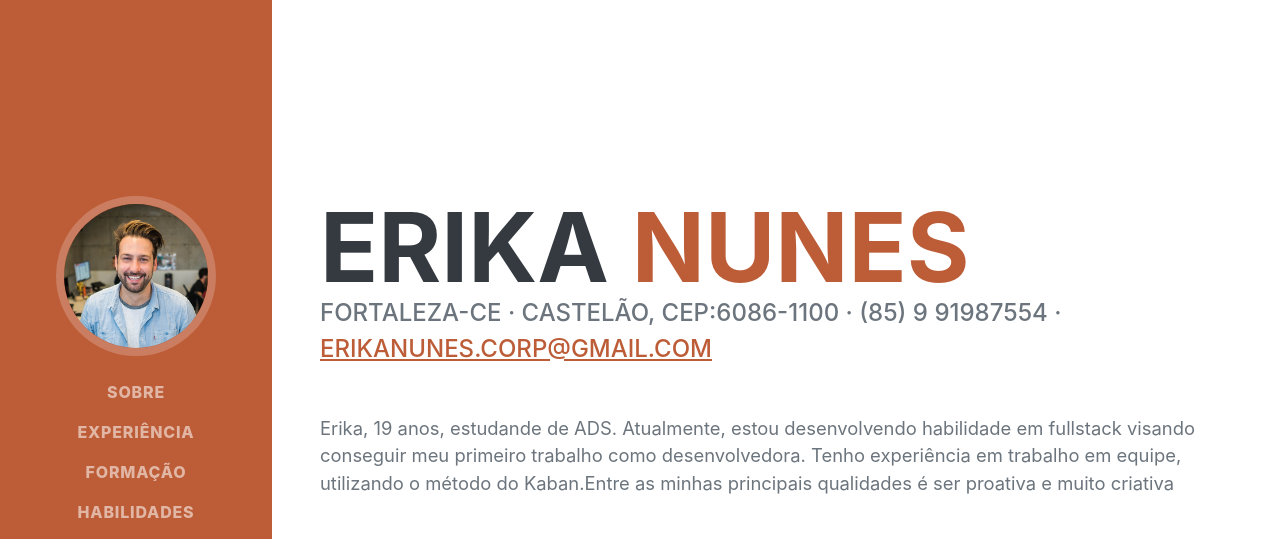
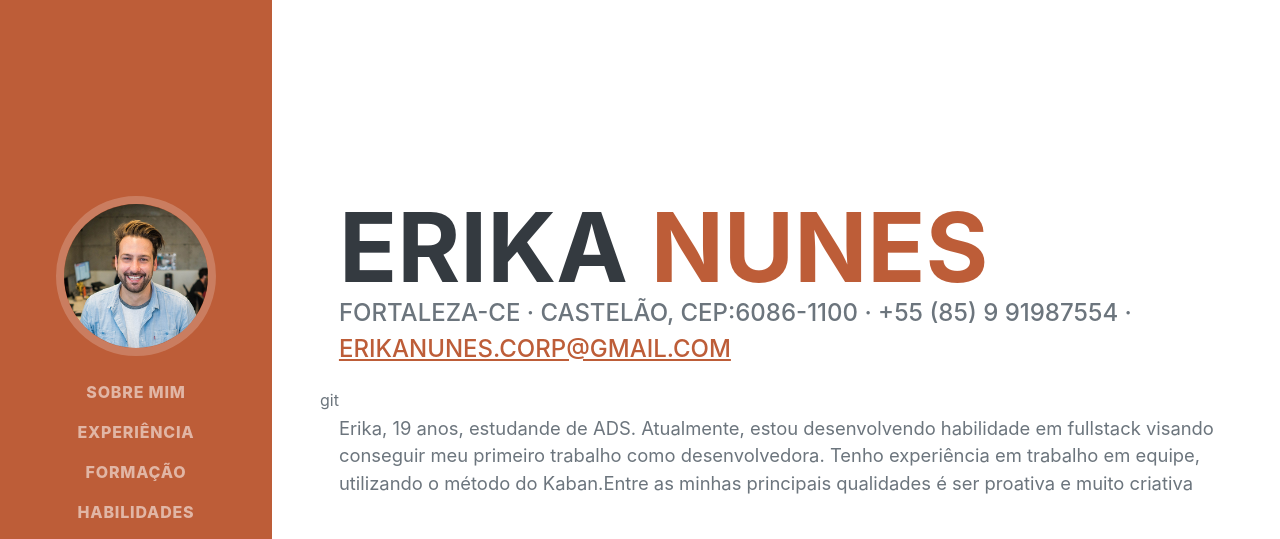
Before and after one commit to ErikaNunex/erikanunex.github.io, a plain HTML site: page index.html in a window 1280 px wide. Shown: the top 539 px of the page. Drawn offline with nearby package versions, Linux system fonts and the light colour scheme; a web font is replaced by a local one.

Commit message:
adicionei texto

```diff
--- a/index.html
+++ b/index.html
@@ -25,7 +25,7 @@
             <button class="navbar-toggler" type="button" data-bs-toggle="collapse" data-bs-target="#navbarResponsive" aria-controls="navbarResponsive" aria-expanded="false" aria-label="Toggle navigation"><span class="navbar-toggler-icon"></span></button>
             <div class="collapse navbar-collapse" id="navbarResponsive">
                 <ul class="navbar-nav">
-                    <li class="nav-item"><a class="nav-link js-scroll-trigger" href="#about">Sobre</a></li>
+                    <li class="nav-item"><a class="nav-link js-scroll-trigger" href="#about">Sobre Mim</a></li>
                     <li class="nav-item"><a class="nav-link js-scroll-trigger" href="#experience">Experiência</a></li>
                     <li class="nav-item"><a class="nav-link js-scroll-trigger" href="#education">Formação</a></li>
                     <li class="nav-item"><a class="nav-link js-scroll-trigger" href="#skills">Habilidades</a></li>
@@ -37,14 +37,14 @@
         <!-- Page Content-->
         <div class="container-fluid p-0">
             <!-- About-->
-            <section class="resume-section" id="about">
+            <section class="resume-section" id="about">git
                 <div class="resume-section-content">
                     <h1 class="mb-0">
                         Erika
                         <span class="text-primary">Nunes</span>
                     </h1>
                     <div class="subheading mb-5">
-                        Fortaleza-CE · Castelão, CEP:6086-1100 · (85) 9 91987554  ·
+                        Fortaleza-CE · Castelão, CEP:6086-1100 · +55 (85) 9 91987554  ·
                         <a href="mailto:name@email.com">erikanunes.corp@gmail.com</a>
                     </div>
                     <p class="lead mb-5">Erika, 19 anos, estudande de ADS. Atualmente, estou desenvolvendo habilidade em fullstack visando conseguir meu primeiro trabalho como desenvolvedora. Tenho experiência em trabalho em equipe, utilizando o método do Kaban.Entre as minhas principais qualidades é ser proativa e muito criativa </p>
```
Also changed, not shown: 1 other file.
